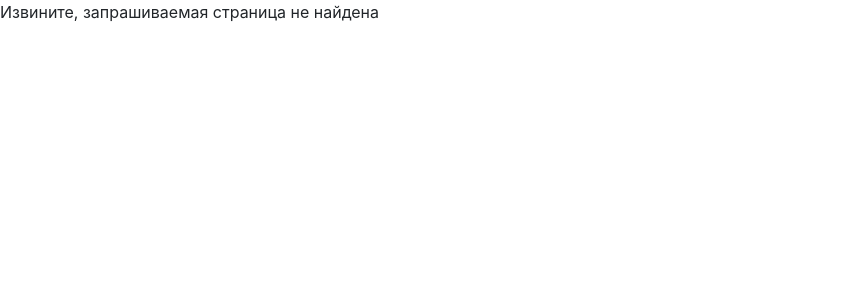
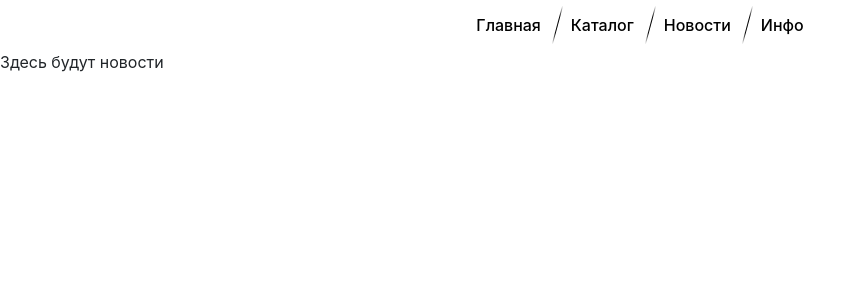
Before and after one commit to ThisIsCreativ/cakes-and-pies, a React (Create React App) app: page /news in a window 1280 px wide. Shown: the top 300 px of the page, without its empty margins (0-865 px from the left). Built offline with nearby package versions, Linux system fonts and the light colour scheme.

Commit message:
Added styling of toolbar

```diff
--- a/src/App.tsx
+++ b/src/App.tsx
@@ -5,12 +5,13 @@ import './css/app.css';
 import {
   BrowserRouter as Router,
   Switch,
-  Route,
-  Link
+  Route
 } from "react-router-dom";
 import Index from './components/common/Index';
 import NotFound from './components/common/NotFound';
 import Info from './components/info/Info';
+import Catalog from './components/catalog/Catalog';
+import News from './components/news/News';
 
 interface AppProps {
 
@@ -25,6 +26,12 @@ export default class App extends React.PureComponent<AppProps>{
         <Route path="/info" exact={true}>
           <Info />
         </Route>
+        <Route path="/catalog" exact={true}>
+          <Catalog />
+        </Route>
+        <Route path="/news" exact={true}>
+          <News />
+        </Route>
         <Route path="/">
           <NotFound />
         </Route>
--- /dev/null
+++ b/src/components/catalog/Catalog.tsx
@@ -0,0 +1,12 @@
+import React from "react";
+import { FormattedMessage } from 'react-intl';
+import Toolbar from "../common/Toolbar";
+
+export default class Catalog extends React.PureComponent {
+    render() {
+        return <div>
+            <Toolbar />
+            Здесь будет каталог
+        </div>
+    }
+}
--- a/src/components/common/Index.tsx
+++ b/src/components/common/Index.tsx
@@ -11,6 +11,7 @@ export default class Index extends React.PureComponent {
                 defaultMessage="Here you will be able to get yourself handmade cake"
                 description="Greeting to welcome the user to the app"
             />
+            [Популярное]
         </div>
     }
 }
--- a/src/components/common/NotFound.tsx
+++ b/src/components/common/NotFound.tsx
@@ -1,9 +1,11 @@
 import React from "react";
 import { FormattedMessage } from 'react-intl';
+import Toolbar from "./Toolbar";
 
 export default class NotFound extends React.PureComponent {
     render() {
-        return <div>
+        return <div className="common-container">
+            <Toolbar />
             <FormattedMessage
                 id="APP_PAGE_NOT_FOUND"
                 defaultMessage="Sorry, page you are looking for is not exists"
--- a/src/components/common/Toolbar.tsx
+++ b/src/components/common/Toolbar.tsx
@@ -10,6 +10,20 @@ export default class Toolbar extends React.PureComponent {
                     id="APP_LINK_HOME"
                     defaultMessage="Home"
                     description="Home link label"
+                />
+            </ToolbarItem>
+            <ToolbarItem href="/catalog">
+                <FormattedMessage
+                    id="APP_LINK_CATALOG"
+                    defaultMessage="Catalog"
+                    description="Catalog link label"
+                />
+            </ToolbarItem>
+            <ToolbarItem href="/news">
+                <FormattedMessage
+                    id="APP_LINK_NEWS"
+                    defaultMessage="News"
+                    description="News link label"
                 />
             </ToolbarItem>
             <ToolbarItem href="/info">
--- /dev/null
+++ b/src/components/news/News.tsx
@@ -0,0 +1,12 @@
+import React from "react";
+import { FormattedMessage } from 'react-intl';
+import Toolbar from "../common/Toolbar";
+
+export default class News extends React.PureComponent {
+    render() {
+        return <div>
+            <Toolbar />
+            Здесь будут новости
+        </div>
+    }
+}
--- a/src/css/app.css
+++ b/src/css/app.css
@@ -9,4 +9,32 @@
     width: 100%;
     display: flex;
     justify-content: center;
+    padding: 5px 0px;
 }
+
+.common-toolbar-item {
+    position: relative;
+    padding: 0px 5px;
+}
+
+.common-toolbar-item:not(:last-child):after {
+    content: "";
+    width: 1px;
+    height: 100%;
+    position: absolute;
+    top: 0px;
+    right: -2px;
+    background-color: #000;
+    background: linear-gradient(0deg, rgba(255,255,255,1) 0%, rgba(0,0,0,1) 30%, rgba(0,0,0,1) 70%, rgba(255,255,255,1) 100%);
+    transform: rotate(15deg)
+}
+
+.common-toolbar-item a {
+    height: 40px;
+    display: flex;
+    justify-content: center;
+    align-items: center;
+    padding: 0px 10px;
+    font-weight: 500;
+    color: #000;
+}
--- /dev/null
+++ b/src/data/news.ts
@@ -0,0 +1,5 @@
+import { NewsItem } from "../types/app";
+
+const news:NewsItem[] = [];
+
+export default news;
--- a/src/messages/ru.json
+++ b/src/messages/ru.json
@@ -2,5 +2,7 @@
     "APP_GREETING": "Здесь вы сможете заказать себе торты ручной работы",
     "APP_PAGE_NOT_FOUND": "Извините, запрашиваемая страница не найдена",
     "APP_LINK_HOME": "Главная",
+    "APP_LINK_CATALOG": "Каталог",
+    "APP_LINK_NEWS": "Новости",
     "APP_LINK_INFO": "Инфо"
 }
```
Also changed, not shown: src/messages/defaultMessages.json (+10 -0 lines), src/types/app.ts (+7 -0 lines).
